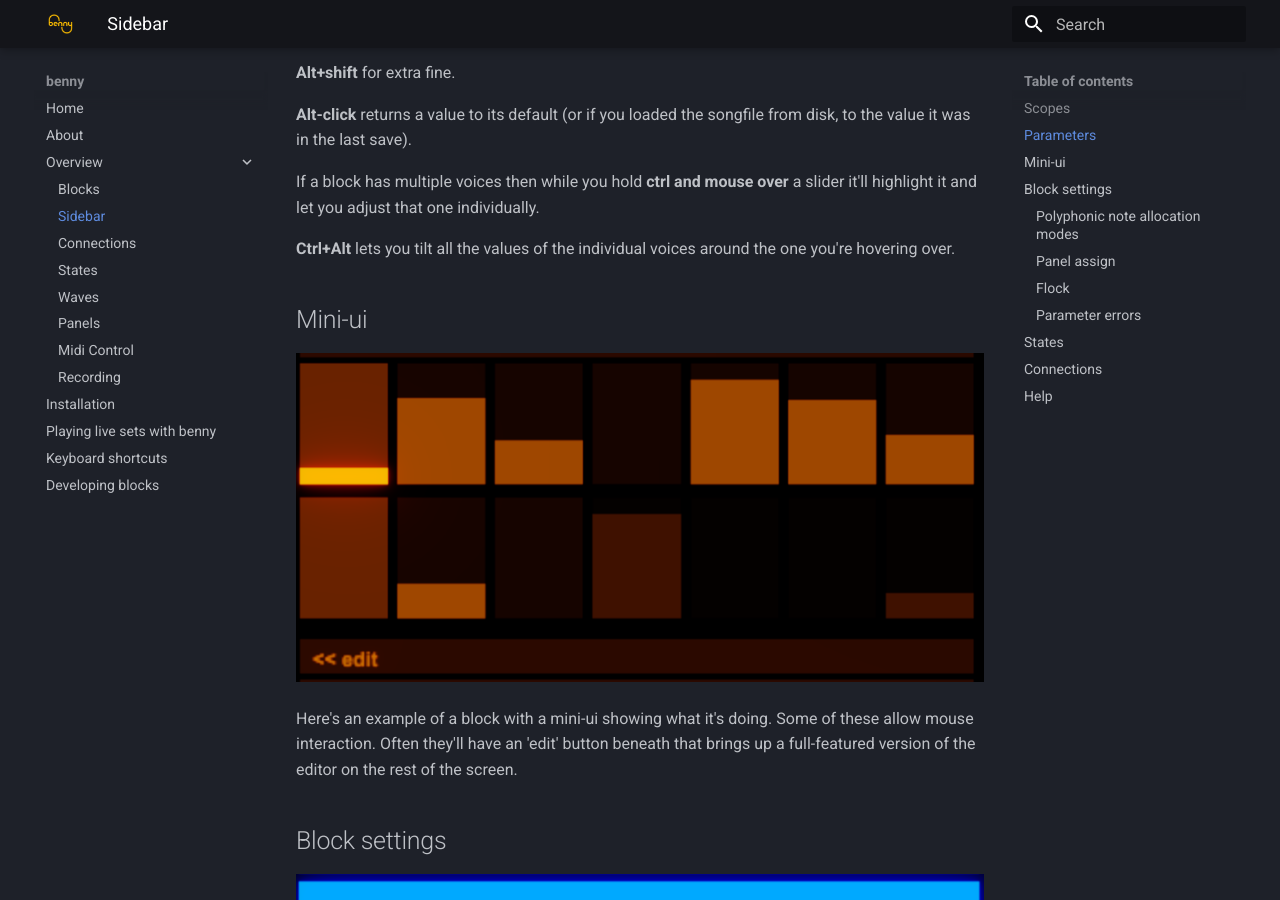
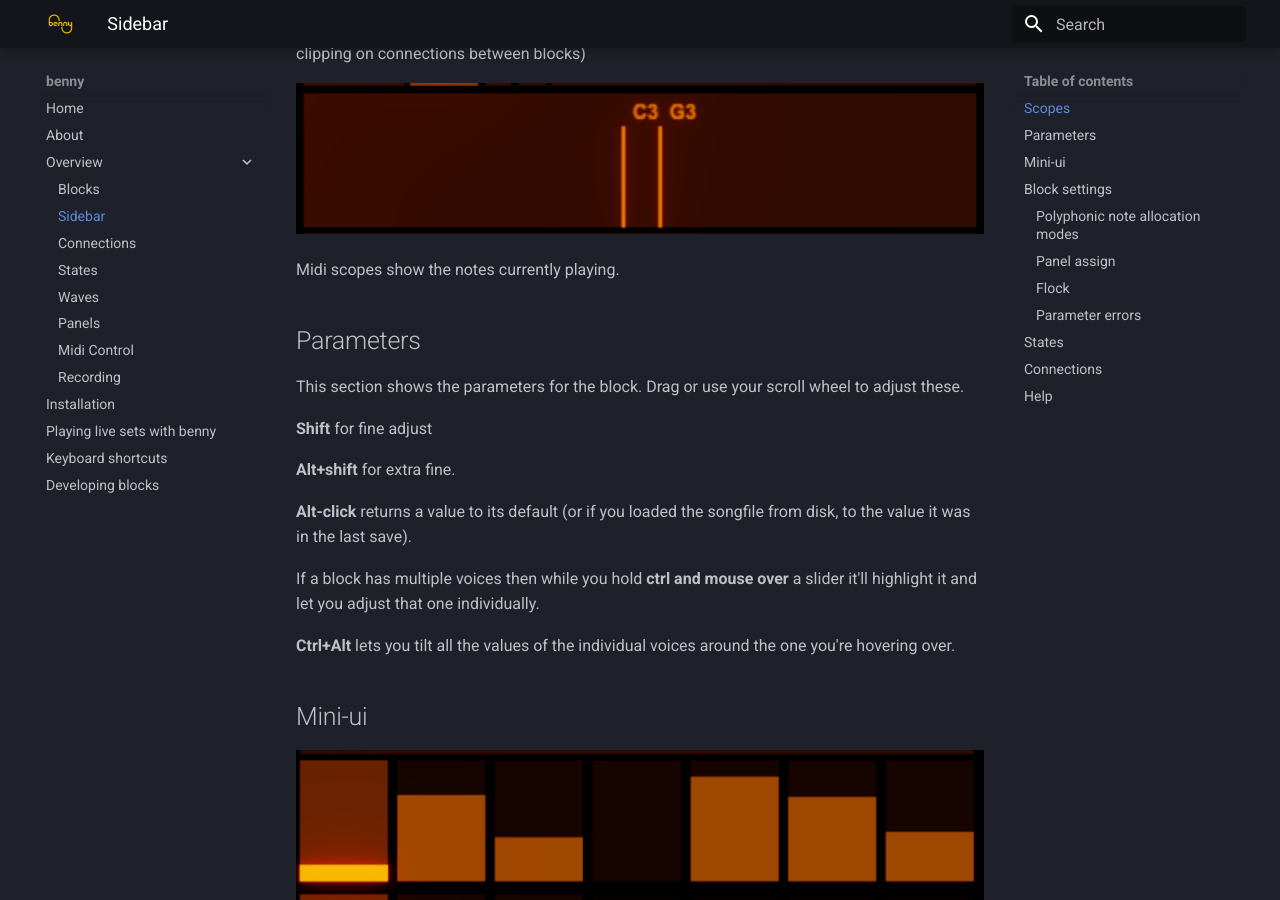
Before and after one commit to playbenny/benny_manual, an MkDocs documentation site: the page built from docs/sidebar.md, in a window 1280 px wide and 900 px high, scrolled down 1866 px. Built offline with MkDocs 1.6.1 and Material for MkDocs 9.7.7, drawn with Linux system fonts in a browser that asks for light colours.

Commit message:
scopes added

```diff
--- a/docs/sidebar.md
+++ b/docs/sidebar.md
@@ -12,7 +12,13 @@
 
 ## Scopes
 
+![audio scope](assets/screenshots/sidebar_scope_audio.png)
+
 Audio blocks have a scope for each output. The scrollwheel (or dragging up and down) lets you zoom these scopes. Red shows values that go outside the normal ranges (though there is no clipping on connections between blocks)
+
+![midi scope](assets/screenshots/sidebar_scope_midi.png)
+
+Midi scopes show the notes currently playing.
 
 ## Parameters
 
```
Also changed, not shown: docs/assets/screenshots/sidebar_scope_audio.png (added), docs/assets/screenshots/sidebar_scope_midi.png (added).
